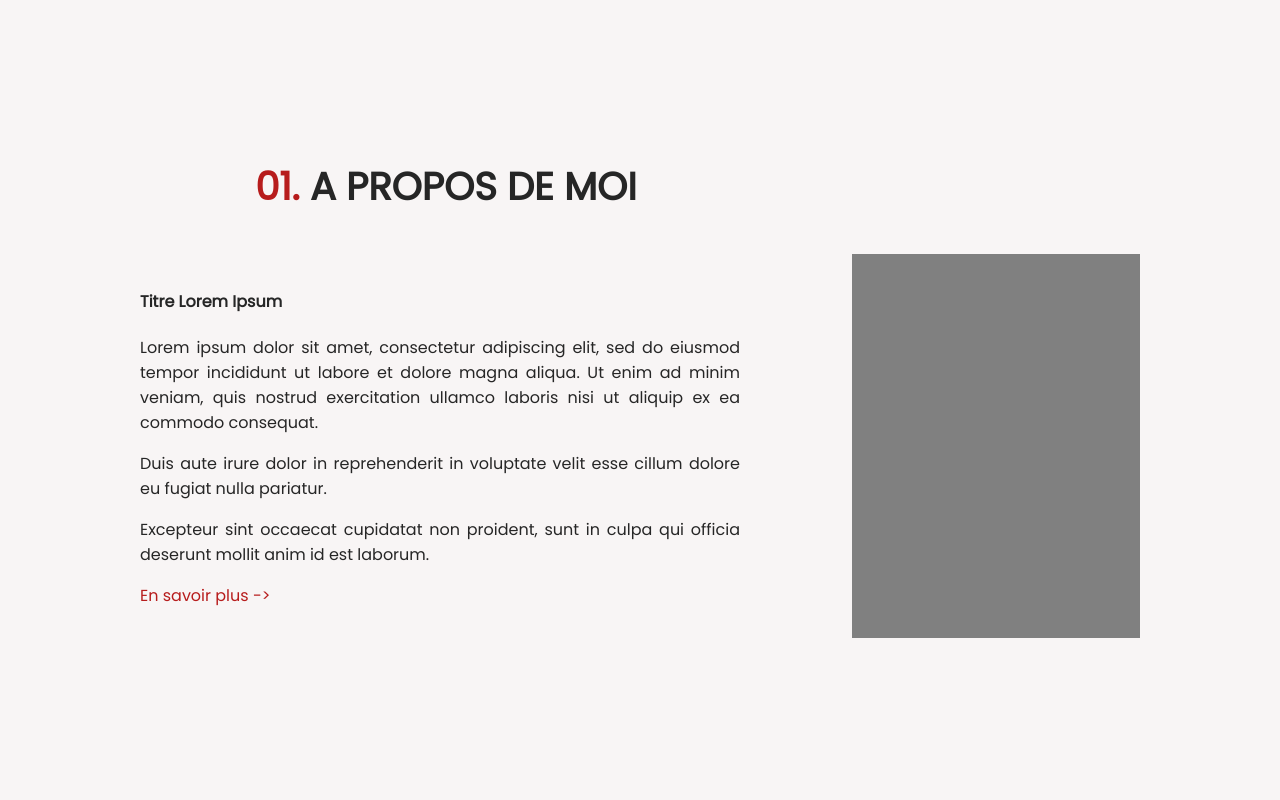
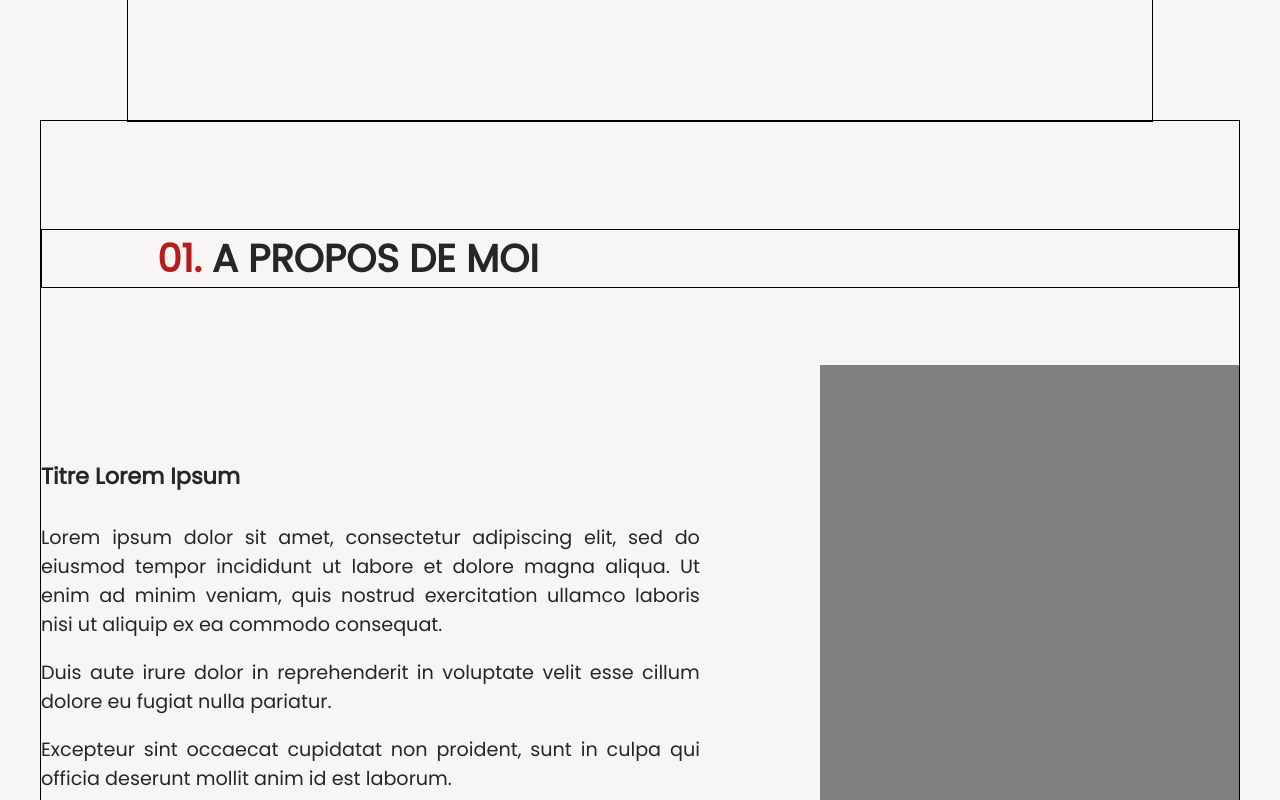
Before and after one commit to Neil-Q/neil-quechon-portfolio, a Vue app: page / in a window 1280 px wide. Shown: the part 680-1480 px from the top of the page. Built offline with nearby package versions, Linux system fonts and the light colour scheme.

Commit message:
Amélioration de la taille des polices, du footer et du layout global de la page principale

```diff
--- a/src/App.vue
+++ b/src/App.vue
@@ -29,7 +29,7 @@ a {
     --font-sz-md: 1em;
     --font-sz-lg: 1.1em;
     --font-sz-xl: 1.2em;
-    --font-sz-xxl: 1.3em;
+    --font-sz-xxl: 1.4em;
 
     --light-color: #F8F5F5;
     --light-highlight-color: #ffffff;
--- a/src/components/Homepage_about.vue
+++ b/src/components/Homepage_about.vue
@@ -10,7 +10,7 @@
                 <p>Excepteur sint occaecat cupidatat non proident, sunt in culpa qui officia deserunt mollit anim id est laborum.</p>
                 <p class="text_colorized">En savoir plus -></p>
             </div>
-            <div id="temp_picture">
+            <div id="profil_picture">
             </div>
         </div>
     </section>
@@ -25,8 +25,18 @@ export default {
 <style lang="scss">
 
     #about {
+        min-height: 100vh;
+        display: flex;
+        flex-direction: column;
+        justify-content: center;
+
+        h4 {
+            font-size: var(--font-sz-lg);
+        }
+
         p {
             text-align: justify;
+            font-size: var(--font-sz-md);
         }
     }
 
@@ -42,10 +52,22 @@ export default {
         margin: auto 0;
     }
 
-    #temp_picture {
-        height: 24em;
-        width: 18em;
+    #profil_picture {
+        aspect-ratio: 3/4;
+        width: 35%;
         background-color: grey;
+    }
+
+    @media (min-width: 40em) {
+        #about {
+            h4 {
+                font-size: var(--font-sz-xl);
+            }
+
+            p {
+                font-size: var(--font-sz-lg);
+            }
+        }
     }
 
     @media (min-width: 60em) {
@@ -55,6 +77,15 @@ export default {
 
             h3 {
                 padding-left: 3em;
+                margin-bottom: 2em;
+            }
+
+            h4 {
+                font-size: var(--font-sz-xxl);
+            }
+
+            p {
+                font-size: var(--font-sz-xl);
             }
         }
 
@@ -64,7 +95,7 @@ export default {
         }
 
         #about_presentation_text {
-            max-width: 60%;
+            max-width: 55%;
         }
     }
 
--- a/src/components/Homepage_skills.vue
+++ b/src/components/Homepage_skills.vue
@@ -89,6 +89,7 @@ export default {
         width: 100%;
         min-height: 100vh;
         font-weight: bold;
+        border: 1px solid black;
     }
 
     #skills_list {
--- a/src/components/Project_presentation.vue
+++ b/src/components/Project_presentation.vue
@@ -154,7 +154,7 @@ export default {
         }
 
         .reversed {
-            h {
+            h4 {
                 text-align: right;
             }
 
--- a/src/views/Home.vue
+++ b/src/views/Home.vue
@@ -29,6 +29,7 @@
         </main>
     </div>
     <footer>
+        <p>CODE ET DESIGN PAR <b>NEIL QUECHON</b> 2022</p>
     </footer>
 </template>
 
@@ -94,7 +95,6 @@
     #content {
         box-sizing: border-box;
         top: 100vh;
-        // background-color: red;
         width: 100%;
         max-width: 100%;
         padding: 0 1em;
@@ -110,24 +110,37 @@
     main {
         margin: auto;
         width: 100%;
-        max-width: 1000px;
-        // background-color: royalblue;
+        max-width: 1200px;
         height: 100%;
     }
 
     h3 {
         font-size: clamp(2em, 3vw, 2.5em);
+        border: black solid 1px;
+        margin-top: calc(var(--navbar-height) + 1em);
+        margin-bottom: 2em;
+        width: auto;
     }
 
     footer {
-        height: 10em;
+        display: flex;
+        flex-direction: column;
+        justify-content: space-around;
+        font-size: var(--font-sz-sm);
+        height: 4em;
         width: 100%;
-        background-color: grey;
+        background-color: var(--primary-color-soft);
+        color: var(--light-color);
+        padding: auto;
     }
 
     @media(min-width: 40em) {
         #content {
             padding: 0 2em;
         }
+
+        section {
+            border: 1px black solid;
+        }
     }
 </style>
```
